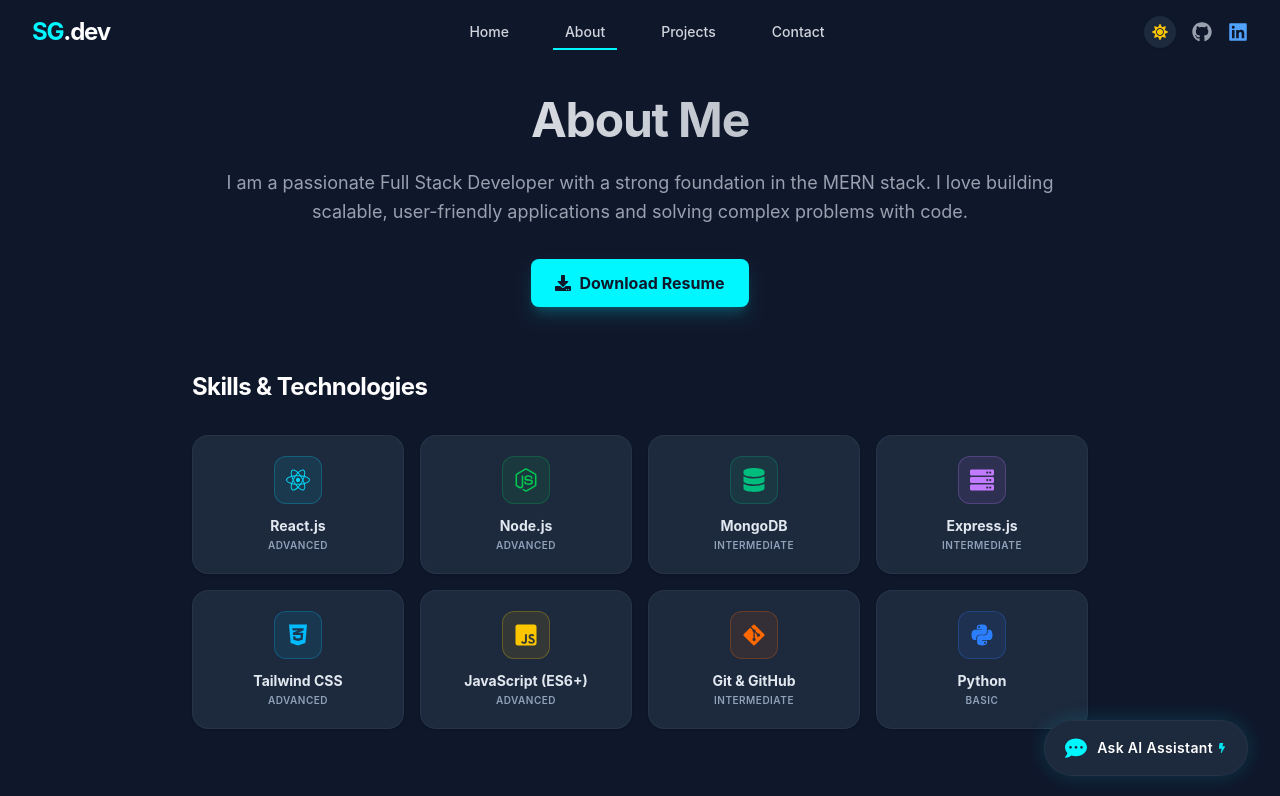
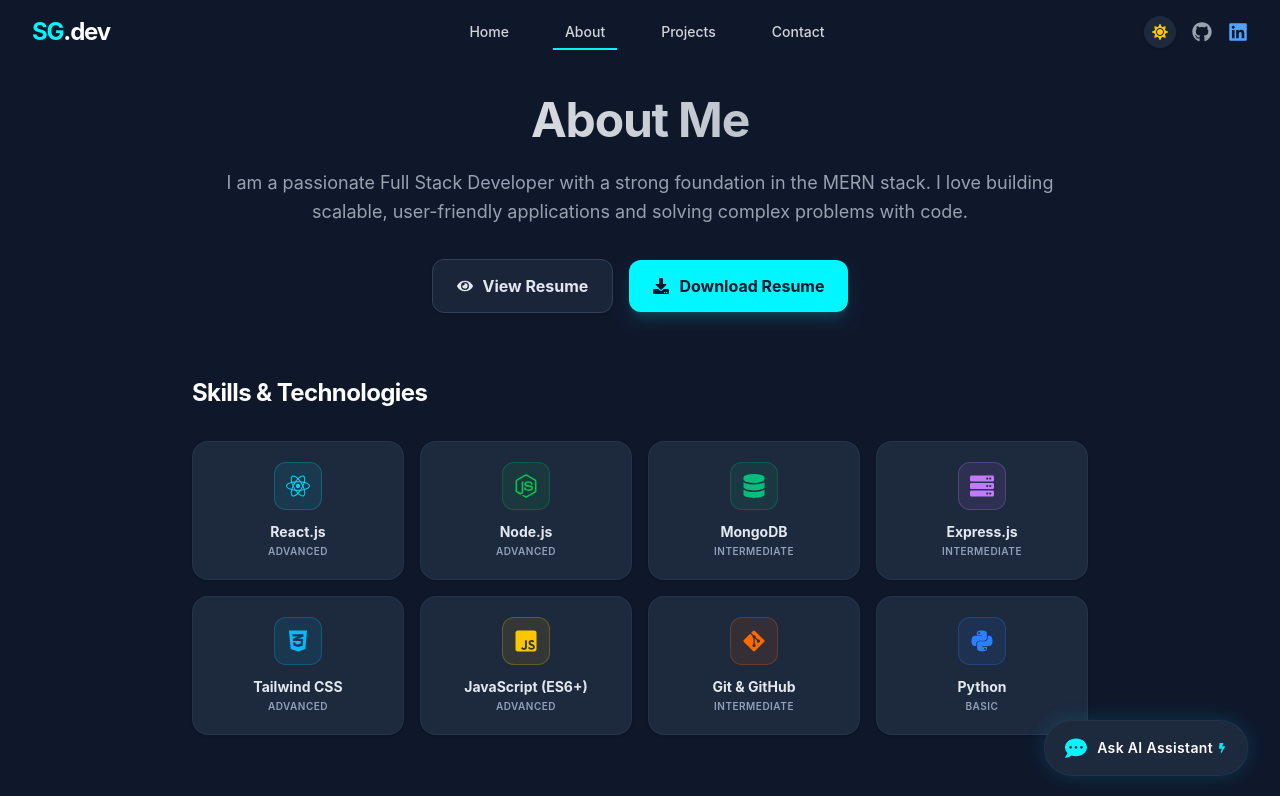
Before and after one commit to siddhant-gavai/PORTFOLIO, a React (Vite) app in the folder client/: page /about in a window 1280 px wide. Shown: the top 796 px of the page. Built offline with nearby package versions, Linux system fonts and the light colour scheme.

Commit message:
feat: integrate professional dual-action View & Download Resume buttons and sync resume PDFs

```diff
--- a/client/src/pages/About.jsx
+++ b/client/src/pages/About.jsx
@@ -1,5 +1,5 @@
 import { motion } from 'framer-motion';
-import { FaGraduationCap, FaBriefcase, FaDownload, FaReact, FaNodeJs, FaDatabase, FaCss3Alt, FaJsSquare, FaGitAlt, FaPython, FaServer } from 'react-icons/fa';
+import { FaGraduationCap, FaBriefcase, FaDownload, FaEye, FaReact, FaNodeJs, FaDatabase, FaCss3Alt, FaJsSquare, FaGitAlt, FaPython, FaServer } from 'react-icons/fa';
 
 const About = () => {
     const skills = [
@@ -54,13 +54,25 @@
                         I am a passionate Full Stack Developer with a strong foundation in the MERN stack.
                         I love building scalable, user-friendly applications and solving complex problems with code.
                     </p>
-                    <a
-                        href="/resume.pdf"
-                        download
-                        className="inline-flex items-center gap-2 px-6 py-3 bg-accent text-primary font-bold rounded-lg hover:bg-opacity-80 transition-all transform hover:scale-105 shadow-lg shadow-accent/20 cursor-pointer"
-                    >
-                        <FaDownload /> Download Resume
-                    </a>
+                    <div className="flex flex-wrap justify-center items-center gap-4">
+                        <a
+                            href="/resume.pdf"
+                            target="_blank"
+                            rel="noopener noreferrer"
+                            className="inline-flex items-center gap-2.5 px-6 py-3.5 bg-white/80 dark:bg-slate-800/80 text-slate-800 dark:text-slate-200 border border-slate-200 dark:border-slate-700 font-bold rounded-xl shadow-sm hover:shadow-md dark:hover:shadow-slate-900/50 hover:bg-slate-50 dark:hover:bg-slate-750 transition-all transform hover:-translate-y-0.5 active:translate-y-0 cursor-pointer"
+                            aria-label="View Siddhant's Resume in a new tab"
+                        >
+                            <FaEye /> View Resume
+                        </a>
+                        <a
+                            href="/resume.pdf"
+                            download="Siddhant_Gavai_Resume.pdf"
+                            className="inline-flex items-center gap-2.5 px-6 py-3.5 bg-accent text-slate-900 font-bold rounded-xl shadow-lg shadow-accent/15 hover:shadow-xl hover:shadow-accent/25 transition-all transform hover:-translate-y-0.5 active:translate-y-0 cursor-pointer"
+                            aria-label="Download Siddhant's Resume PDF directly"
+                        >
+                            <FaDownload /> Download Resume
+                        </a>
+                    </div>
                 </motion.div>
 
                 {/* Skills Section */}
```
Also changed, not shown: 2 other files (tests, documents, lock files or other folders).
